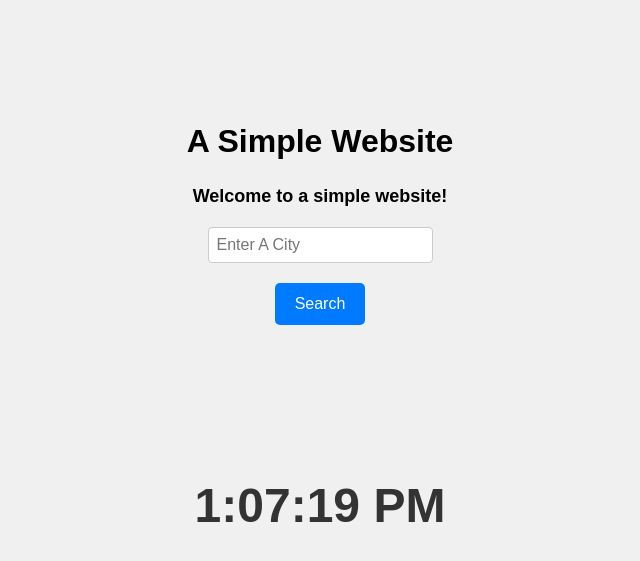
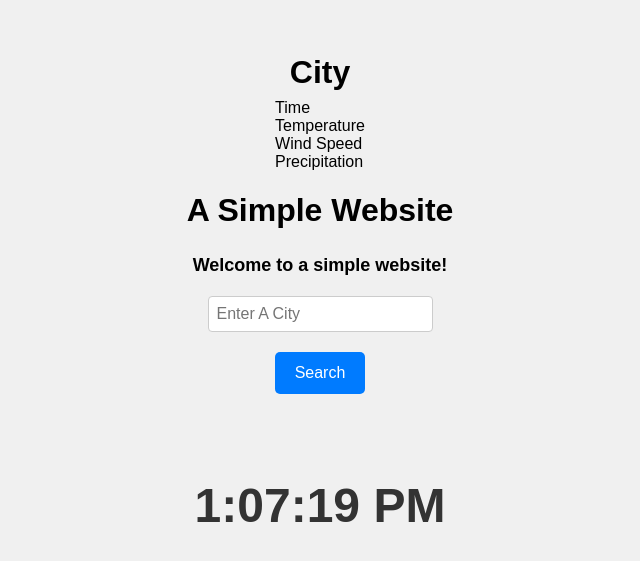
Before and after one commit to Mackan337/Mackan337.github.io, a plain HTML site: page index.html in a window 1280 px wide. Shown: the part 187-748 px from the top of the page, without its empty margins (320-960 px from the left). Drawn offline with Linux system fonts and the light colour scheme.

Commit message:
Update index.html

```diff
--- a/index.html
+++ b/index.html
@@ -9,7 +9,21 @@
     <link rel="stylesheet" href="styles.css" />
   </head>
   <body>
+    <h1 class="locationdisplay" id="Locationinfo">City</h1>
+    <div class="weather-table">
+      <div class="table-header">
+        <div class="cell">Time</div>
+        <div class="cell">Temperature</div>
+        <div class="cell">Wind Speed</div>
+        <div class="cell">Precipitation</div>
+      </div>
+      <div class="table-body" id="weather-data-container">
+        <!-- Weather data will be dynamically inserted here -->
+      </div>
+    </div>
+
     <h1 class main-text>A Simple Website</h1>
+
     <p class="sub-text">Welcome to a simple website!</p>
     <p id="clock" class="clock">Loading...</p>
     <input
```
